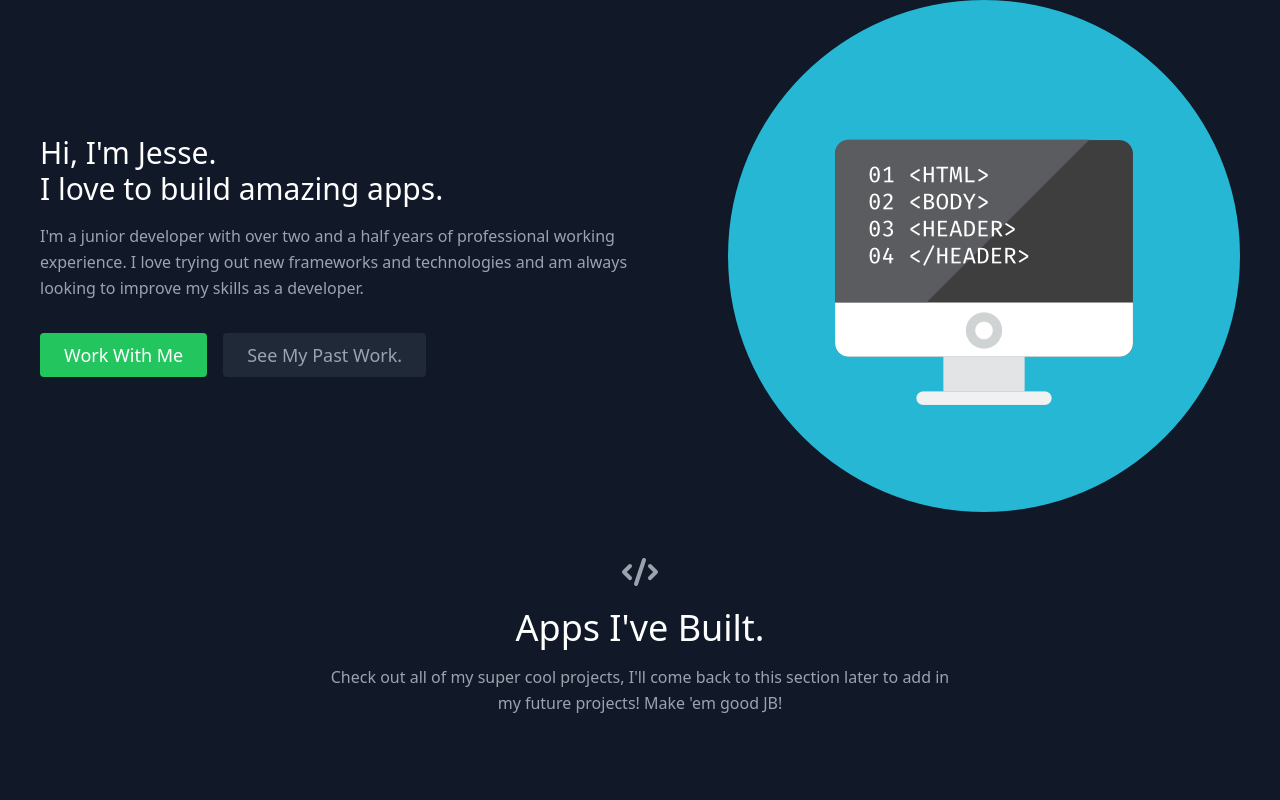
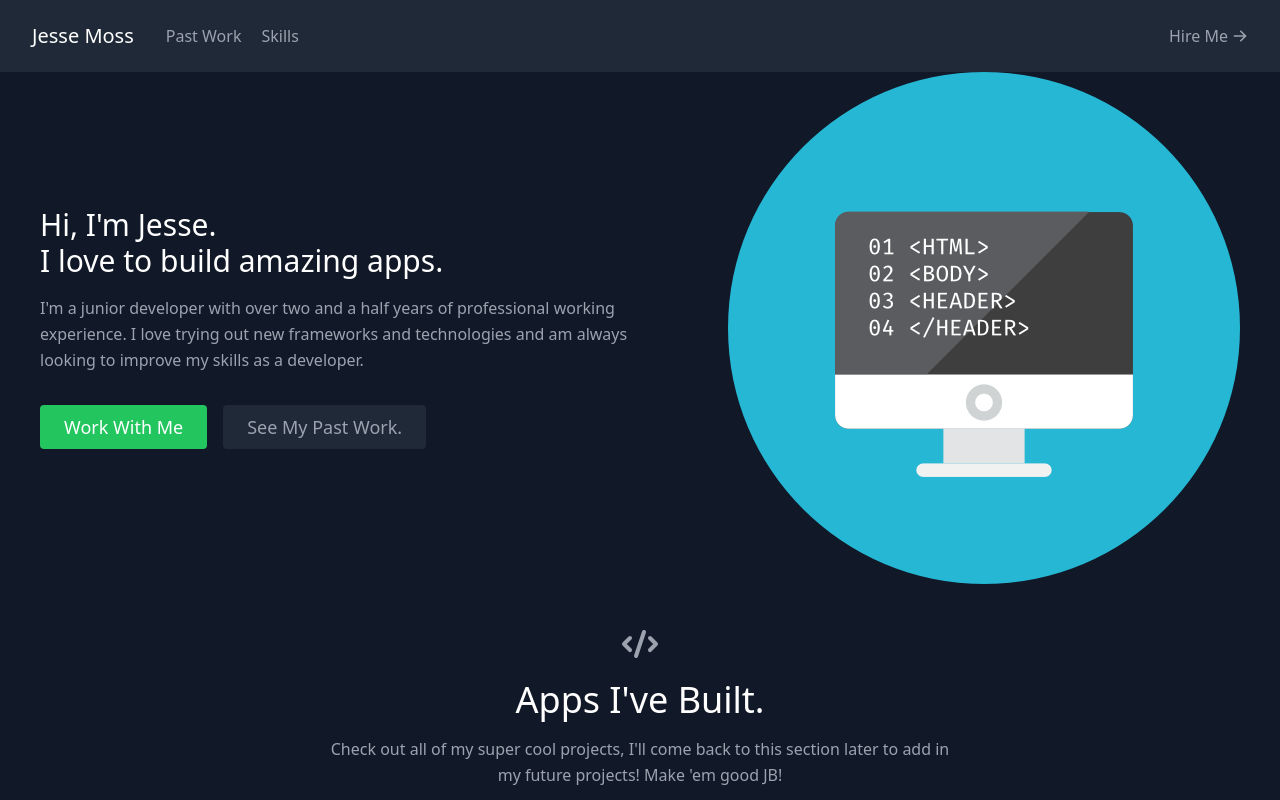
Before and after one commit to MasterOfMoss/netlify-portfolio, a React (Create React App) app: page / in a window 1280 px wide. Shown: the top 800 px of the page. Built offline with nearby package versions, Linux system fonts and the light colour scheme.

Commit message:
added navbar

```diff
--- a/src/components/Navbar.js
+++ b/src/components/Navbar.js
@@ -1 +1,28 @@
-export default function Navbar() {}
+import { ArrowRightIcon } from "@heroicons/react/solid";
+import React from "react";
+
+export default function Navbar() {
+    return (
+        <header className="bg-gray-800 md:sticky top-0 z-10">
+            <div className="container mx-auto flex flex-wrap p-5 flex-col md:flex-row items-center">
+                <div className="title-font font-medium text-white mb-4 md:mb-0">
+                    <a href="about" className="ml-3 text-xl">
+                        Jesse Moss
+                    </a>
+                </div>
+                <nav className="md:mr-auto md:ml-4 md:py-1 md:pl-4 md:border-1 md:border-gray-700 flex flex-wrap items-center text-base justify-center">
+                    <a href="#projects" className="mr-5 hover:text-white">
+                        Past Work
+                    </a>
+                    <a href="#skills" className="mr-5 hover:text-white">
+                        Skills
+                    </a>
+                </nav>
+                <a href="#contact" className="inline-flex items-center bg-gray-800 border-0 py-1 px-3 focus:outline-none hover:bg-gray-700 rounded text-base mt-4 md:mt-0">
+                    Hire Me
+                    <ArrowRightIcon className="w-4 h-4 ml-1" />
+                </a>
+            </div>
+        </header>
+    );
+}
```
